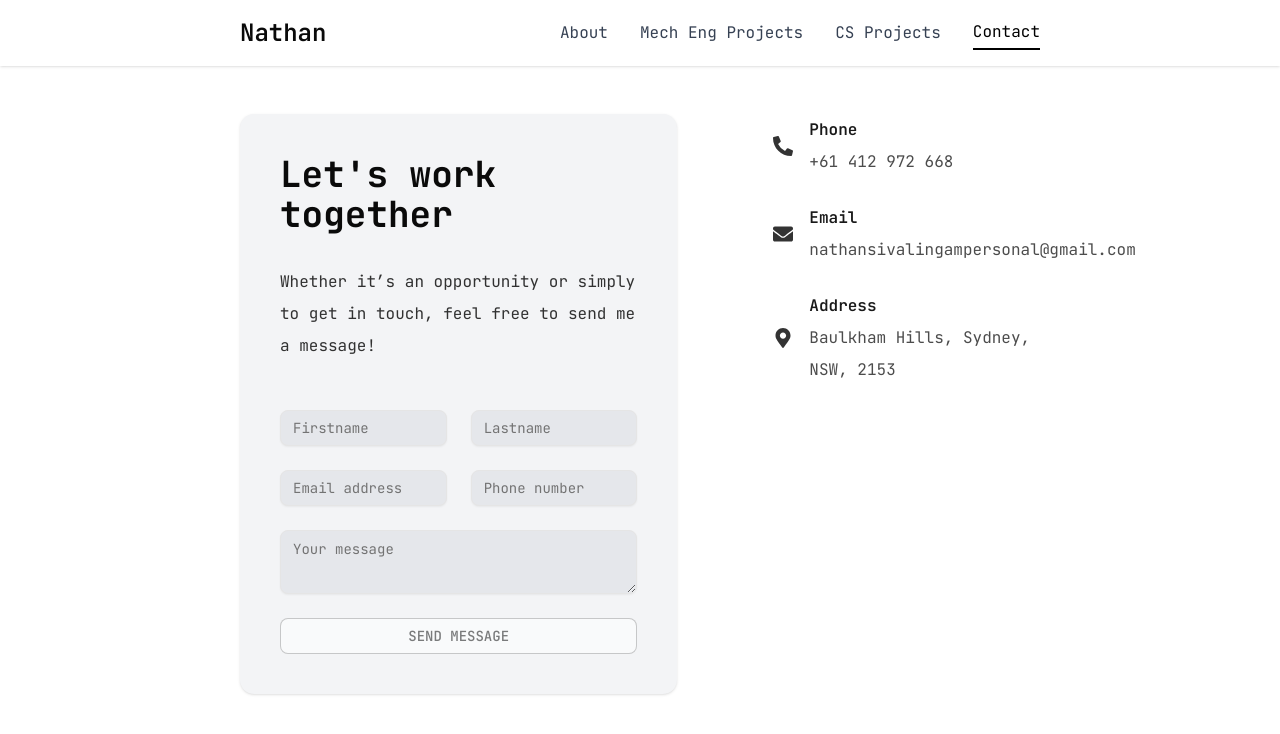
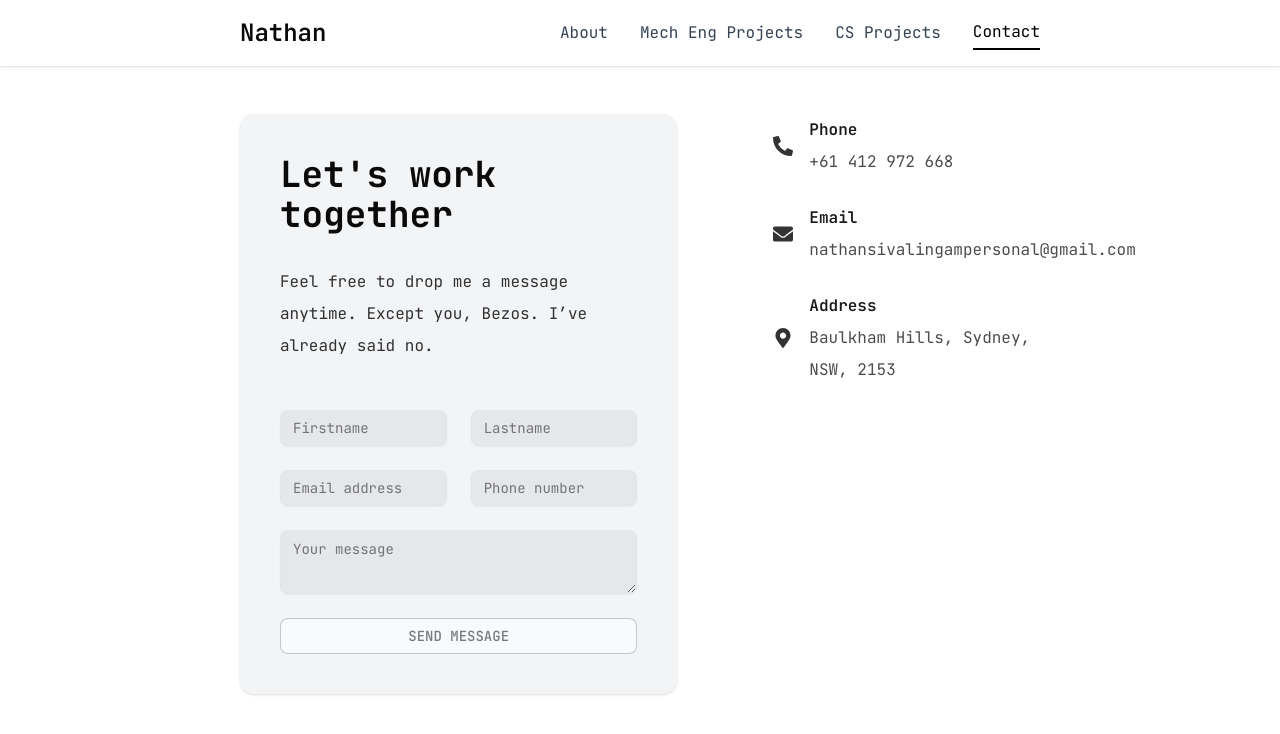
Before and after one commit to nathansivalingam/engineering-portfolio-website, a Next.js app: page /contact in a window 1280 px wide. Shown: the top 734 px of the page. Built offline with nearby package versions, Linux system fonts and the light colour scheme.

Commit message:
minor changes to text

```diff
--- a/app/contact/page.jsx
+++ b/app/contact/page.jsx
@@ -85,7 +85,7 @@ const Contact = () => {
             >
               <h3 className="text-3xl sm:text-4xl font-bold mb-2">Let's work together</h3>
               <p className="text-black/80 mb-6">
-                Whether it’s an opportunity or simply to get in touch, feel free to send me a message!
+                Feel free to drop me a message anytime. Except you, Bezos. I’ve already said no.
               </p>
 
               {/* Inputs */}
```
